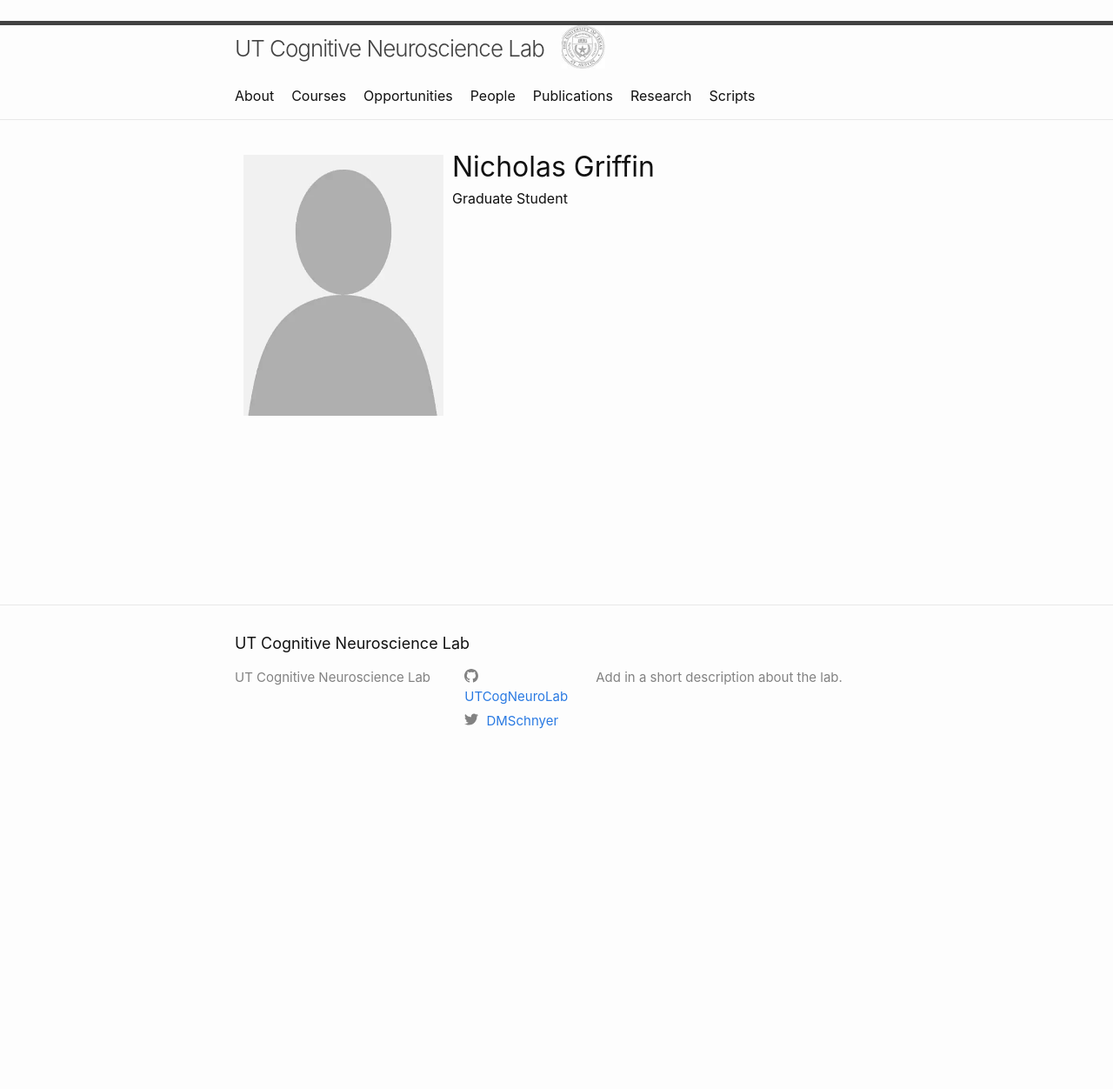
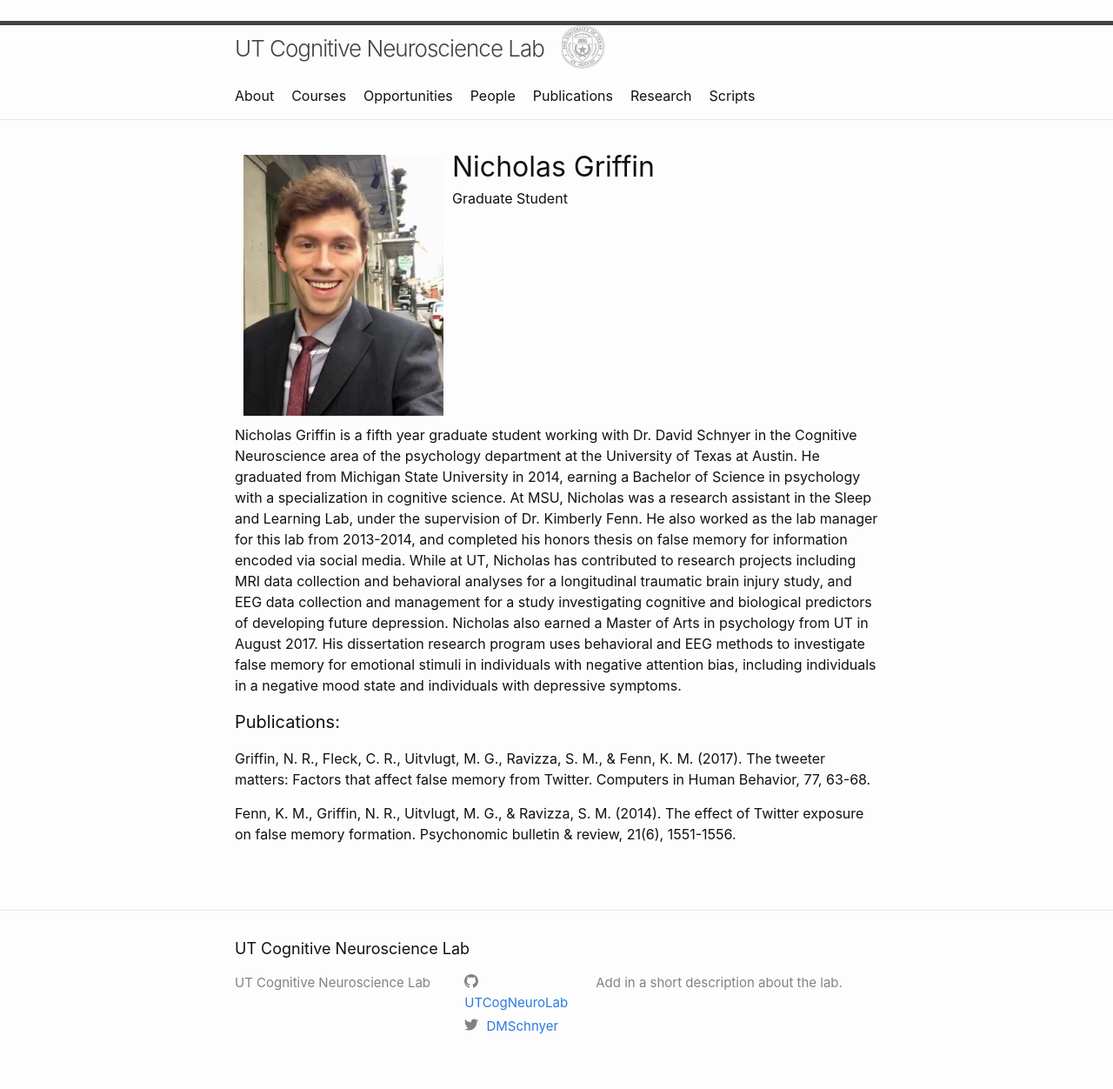
Before and after one commit to UTCogNeuroLab/UTCogNeuroLab.github.io, a Jekyll site: the page built from team/nicholas-griffin.md, in a window 1280 px wide. Shown: the whole page at 87% size. Built offline with Jekyll 4.4.1, drawn with Linux system fonts in a browser that asks for light colours; nearby versions of some CDN libraries; before the commit the page ends 900 px from its top, so only the background shows below that.

```diff
--- a/team/nicholas-griffin.md
+++ b/team/nicholas-griffin.md
@@ -2,7 +2,7 @@
 layout: team-member
 person: "Nicholas Griffin"
 position: "Graduate Student"
-image:
+image: "/assets/nicholas-griffin.jpg"
 github:
 googlescholar:
 researchgate:
@@ -11,3 +11,11 @@ orcid:
 email:
 permalink: /nicholasgriffin/
 ---
+
+Nicholas Griffin is a fifth year graduate student working with Dr. David Schnyer in the Cognitive Neuroscience area of the psychology department at the University of Texas at Austin. He graduated from Michigan State University in 2014, earning a Bachelor of Science in psychology with a specialization in cognitive science. At MSU, Nicholas was a research assistant in the Sleep and Learning Lab, under the supervision of Dr. Kimberly Fenn. He also worked as the lab manager for this lab from 2013-2014, and completed his honors thesis on false memory for information encoded via social media. While at UT, Nicholas has contributed to research projects including MRI data collection and behavioral analyses for a longitudinal traumatic brain injury study, and EEG data collection and management for a study investigating cognitive and biological predictors of developing future depression. Nicholas also earned a Master of Arts in psychology from UT in August 2017. His dissertation research program uses behavioral and EEG methods to investigate false memory for emotional stimuli in individuals with negative attention bias, including individuals in a negative mood state and individuals with depressive symptoms.
+
+#### Publications:
+
+Griffin, N. R., Fleck, C. R., Uitvlugt, M. G., Ravizza, S. M., & Fenn, K. M. (2017). The tweeter matters: Factors that affect false memory from Twitter. Computers in Human Behavior, 77, 63-68.
+
+Fenn, K. M., Griffin, N. R., Uitvlugt, M. G., & Ravizza, S. M. (2014). The effect of Twitter exposure on false memory formation. Psychonomic bulletin & review, 21(6), 1551-1556.
```
Also changed, not shown: people.md (+2 -2 lines), team/guadalupe-gonzalez.md (+1 -1 lines), assets/nicholas-griffin.jpg (renamed from assets/IMG_0453.jpg).
